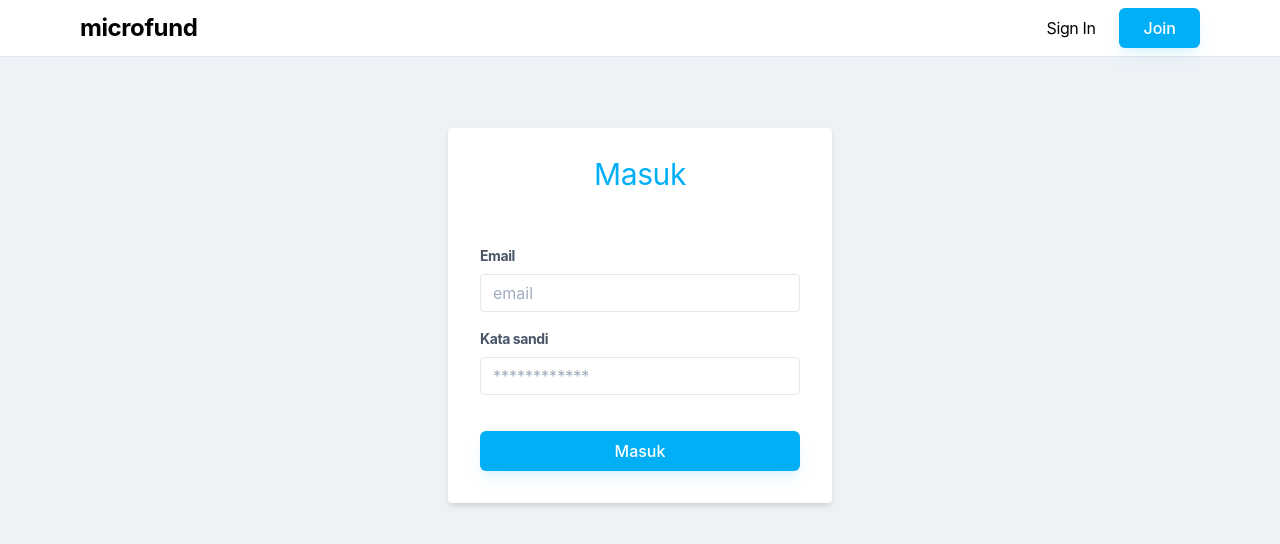
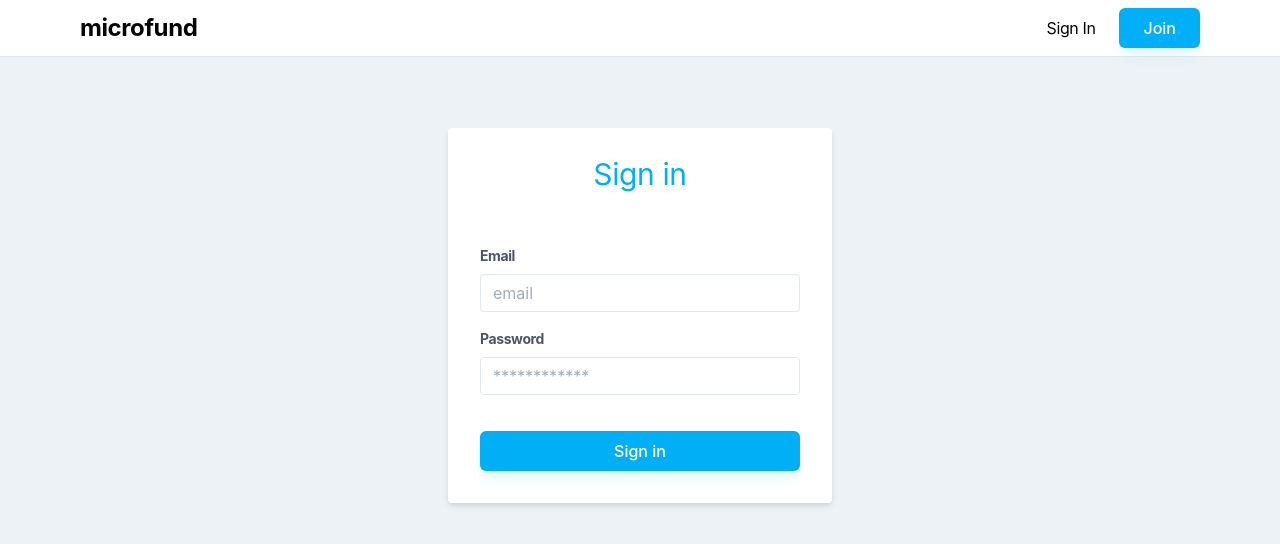
Before and after one commit to ReiiSky/garudahacks-frontend, a Nuxt app: page /login in a window 1280 px wide. Shown: the top 544 px of the page. Built offline with nearby package versions, Linux system fonts and the light colour scheme; a web font is replaced by a local one.

Commit message:
style: use english language

```diff
--- a/pages/login.vue
+++ b/pages/login.vue
@@ -2,7 +2,7 @@
   <div class="flex justify-center mt-32">
     <div class="w-full max-w-sm">
       <form class="bg-white shadow-md rounded px-8 pt-6 pb-8 mb-4">
-        <h3 class="lg:text-3xl text-primary text-center">Masuk</h3>
+        <h3 class="lg:text-3xl text-primary text-center">Sign in</h3>
         <div class="mb-4 mt-12">
           <label class="block text-gray-700 text-sm font-bold mb-2" for="email"
             >Email</label
@@ -18,7 +18,7 @@
           <label
             class="block text-gray-700 text-sm font-bold mb-2"
             for="password"
-            >Kata sandi</label
+            >Password</label
           >
           <input
             id="password"
@@ -29,7 +29,7 @@
           <!-- <p class="text-red-500 text-xs italic">Please choose a password.</p> -->
         </div>
         <div class="flex items-center justify-between">
-          <Button class="w-full">Masuk</Button>
+          <Button class="w-full">Sign in</Button>
         </div>
       </form>
     </div>
```
